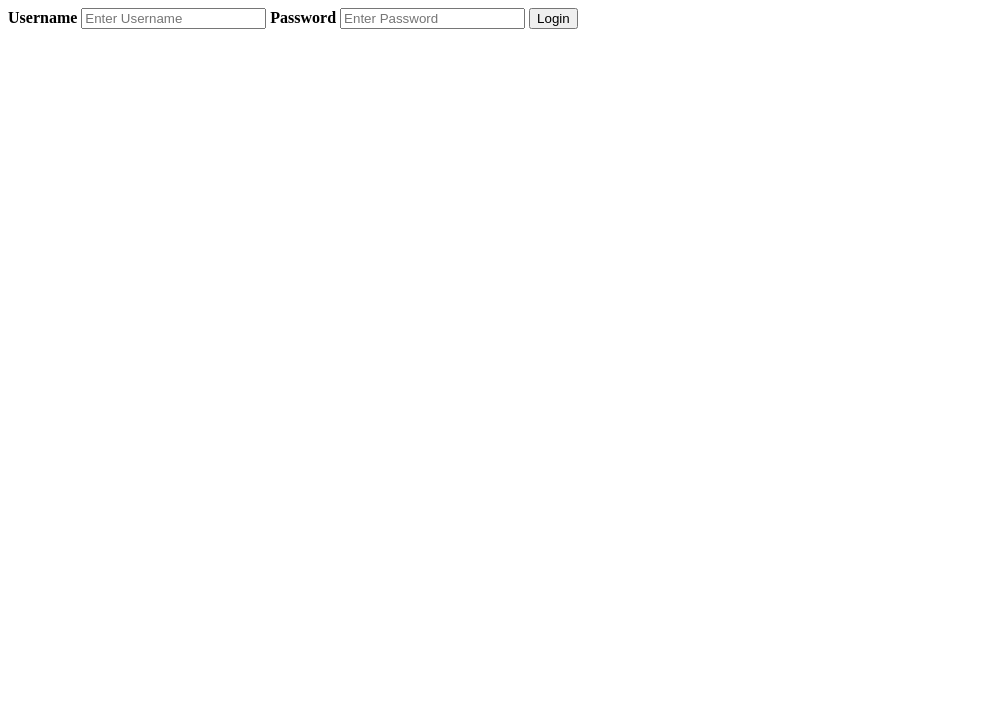
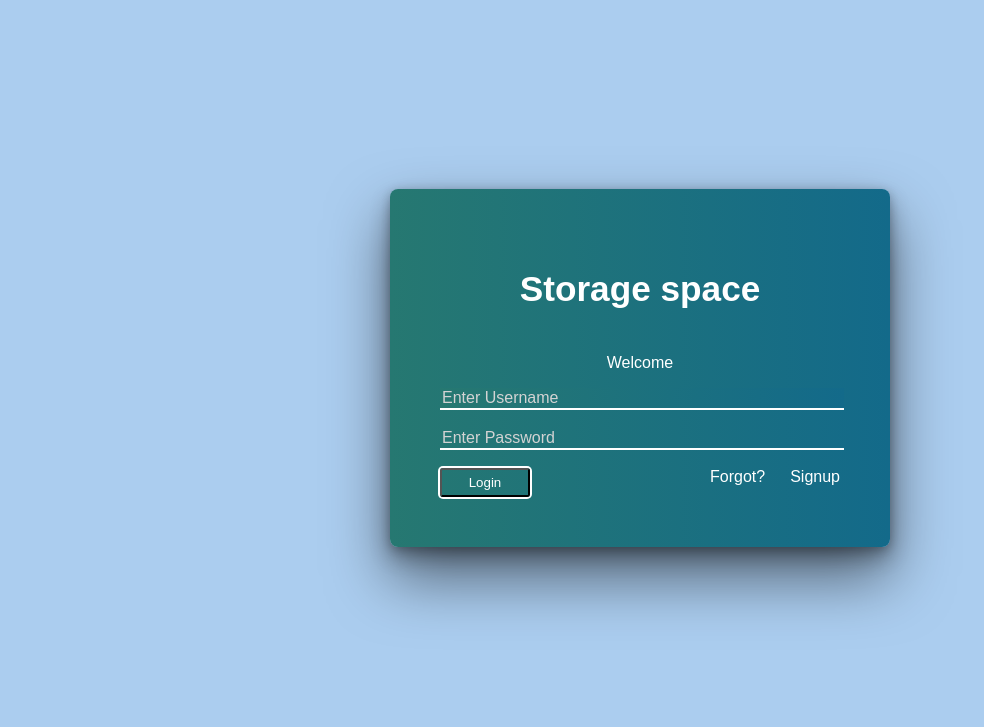
Before and after one commit to NFilin10/django_data_storage, a Django app: page /login/login_user in a window 1280 px wide. Shown: the top 727 px of the page, without its empty margins (0-984 px from the left). Run offline with Django 3.2, Linux system fonts and the light colour scheme.

Commit message:
Login styles added

```diff
--- /dev/null
+++ b/login/static/login/css/login.css
@@ -0,0 +1,106 @@
+body {
+  background: #ABCDEF;
+  font-family: Assistant, sans-serif;
+  display: flex;
+  min-height: 90vh;
+}
+.login {
+  width: 400px;
+  color: white;
+  /*background: #136a8a;*/
+  background:
+    -webkit-linear-gradient(to right, #267871, #136a8a);
+  background:
+    linear-gradient(to right, #267871, #136a8a);
+  margin: auto;
+  box-shadow:
+    0px 2px 10px rgba(0,0,0,0.2),
+    0px 10px 20px rgba(0,0,0,0.3),
+    0px 30px 60px 1px rgba(0,0,0,0.5);
+  border-radius: 8px;
+  padding: 50px;
+}
+.login .head {
+  display: flex;
+  align-items: center;
+  justify-content: center;
+}
+.login .head .company {
+  font-size: 2.2em;
+}
+.login .msg {
+  text-align: center;
+}
+.login .form input[type=text].text {
+  border: none;
+  background:
+    -webkit-linear-gradient(to right, #267871, #136a8a);
+  background:
+    linear-gradient(to right, #267871, #136a8a);
+  box-shadow: 0px 2px 0px 0px white;
+  width: 100%;
+  color: white;
+  font-size: 1em;
+  outline: none;
+}
+.login .form .text::placeholder {
+  color: #D3D3D3;
+}
+.login .form input[type=password].password {
+  border: none;
+  background: none;
+  box-shadow: 0px 2px 0px 0px white;
+  width: 100%;
+  color: white;
+  font-size: 1em;
+  outline: none;
+  margin-bottom: 20px;
+  margin-top: 20px;
+}
+.login .form .password::placeholder {
+  color: #D3D3D3;
+}
+.login .form .btn-login {
+  background: none;
+  text-decoration: none;
+  color: white;
+  box-shadow: 0px 0px 0px 2px white;
+  border-radius: 3px;
+  padding: 5px 2em;
+  transition: 0.5s;
+}
+.login .form .btn-login:hover {
+  background: white;
+  color: dimgray;
+  transition: 0.5s;
+}
+.signup, .login, .forgot {
+  text-decoration: none;
+  color: white;
+  float: right;
+}
+
+.forgot{
+  margin-right: 25px;
+}
+
+footer {
+  position: absolute;
+  color: #136a8a;
+  bottom: 10px;
+  padding-left: 20px;
+}
+footer p {
+  display: inline;
+}
+footer a {
+  color: green;
+  text-decoration: none;
+}
+footer a:hover {
+  text-decoration: underline;
+}
+footer .heart {
+  color: #B22222;
+  font-size: 1.5em
+}
--- a/login/templates/login/login.html
+++ b/login/templates/login/login.html
@@ -1,7 +1,10 @@
+{% load static %}
+
 <!DOCTYPE html>
 <html lang="en">
 <head>
     <meta charset="UTF-8">
+    <link rel="stylesheet" href="{% static 'login/css/login.css' %}">
     <title>Login</title>
 </head>
 <body>
@@ -10,17 +13,24 @@
             {{ message }}
         {% endfor %}
      {% endif %}
-    <form action="" method="post">
-        {% csrf_token %}
 
-        <div class="container">
-            <label for="uname"><b>Username</b></label>
-            <input type="text" placeholder="Enter Username" name="username" required>
-            <label for="psw"><b>Password</b></label>
-            <input type="password" placeholder="Enter Password" name="password" required>
-            <button type="submit">Login</button>
+     <section class='login' id='login'>
+        <div class='head'>
+            <h1 class='company'>Storage space</h1>
         </div>
+        <p class='msg'>Welcome</p>
+        <div class='form'>
+            <form action="" method="post">
+                {% csrf_token %}
+                <input type="text" placeholder="Enter Username" name="username" class='text' id='username' required><br>
+                <input type="password" placeholder="Enter Password" name="password" class='password' required><br>
+                <button class='btn-login' id='do-login' type="submit">Login</button>
+                <a href="{% url 'register' %}" class='signup'>Signup</a>
+                <a href="#" class='forgot'>Forgot?</a>
+            </form>
+        </div>
+    </section>
 
-    </form>
+
 </body>
 </html>
```
Also changed, not shown: db.sqlite3.
